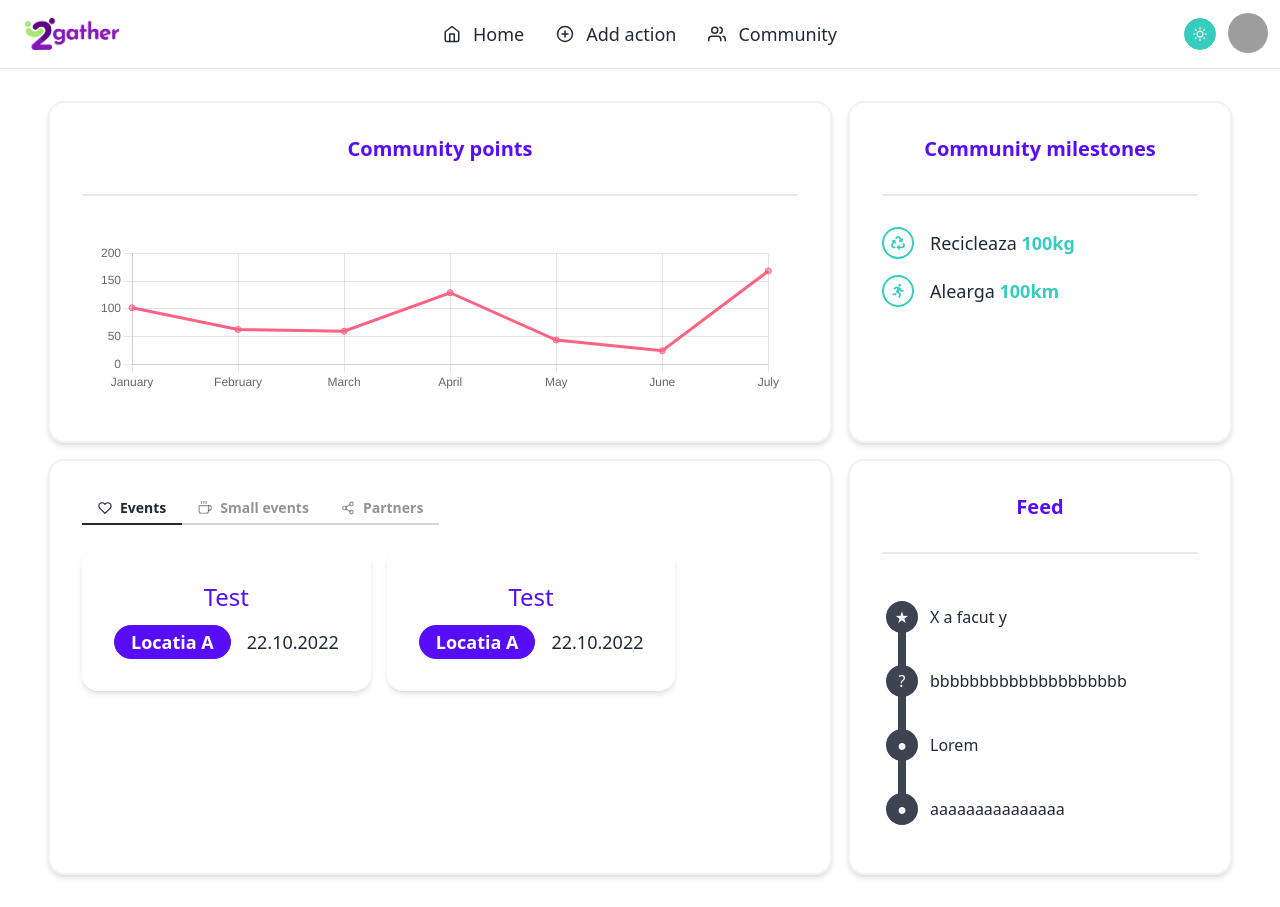
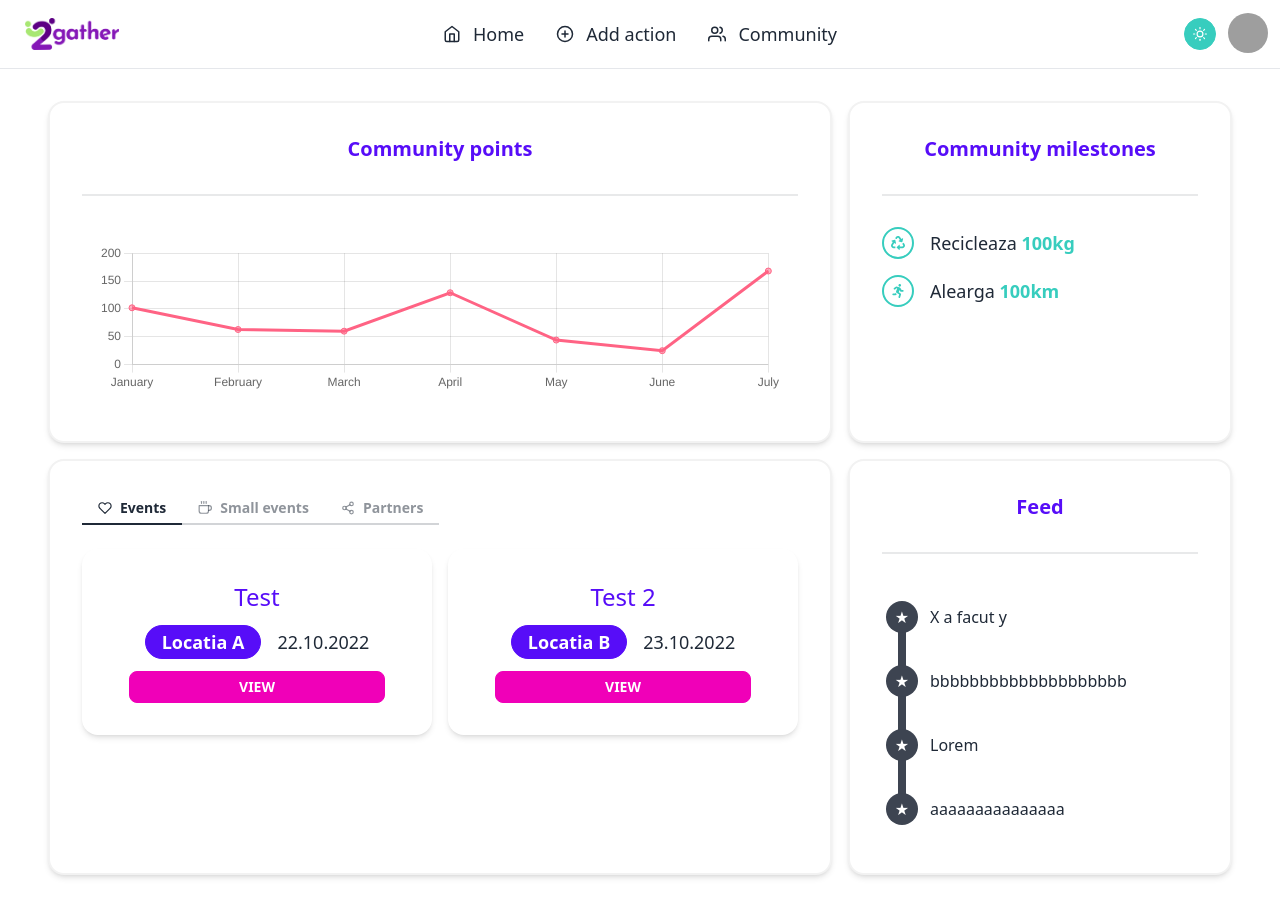
Before and after one commit to Aleksander223/devhacks2k22, a Next.js app in the folder frontend/: page / in a window 1280 px wide. Built offline with nearby package versions, Linux system fonts and the light colour scheme; grey boxes are pictures that could not be loaded.

Commit message:
Added some more views

```diff
--- a/frontend/components/AppCard.jsx
+++ b/frontend/components/AppCard.jsx
@@ -3,7 +3,7 @@ import React from "react";
 export default function AppCard() {
   return (
     <>
-      <div className="bg-base-200 card">
+      <div className="bg-base-200 card w-full">
         <figure><img src="https://placeimg.com/400/225/arch" alt="car!" /></figure>
         <div className="card-body">
           <h2 className="card-title">Life hack</h2>
--- a/frontend/package.json
+++ b/frontend/package.json
@@ -19,6 +19,8 @@
     "react-chartjs-2": "^5.0.1",
     "react-dom": "18.2.0",
     "react-icons": "^4.6.0",
+    "sweetalert2": "^11.6.9",
+    "sweetalert2-react-content": "^5.0.7",
     "theme-change": "^2.2.0"
   },
   "devDependencies": {
--- /dev/null
+++ b/frontend/pages/event/[id].js
@@ -0,0 +1,3 @@
+export default function EventPage() {
+    return <h1>changeme</h1>
+}
--- a/frontend/pages/index.js
+++ b/frontend/pages/index.js
@@ -1,12 +1,64 @@
-import AppCard from "../components/AppCard";
 import ChartCard from "../components/ChartCard";
-import KPICard from "../components/KPICard";
 import { FiHeart, FiCoffee, FiShare2 } from "react-icons/fi";
 import { FaRecycle, FaRunning } from "react-icons/fa";
 import { useState } from "react";
+import Link from "next/link";
+
+const restaurants = [
+  {
+    id: 1,
+    name: "Shaormeria Baneasa",
+    img: "https://placeimg.com/400/225/arch"
+  },
+  {
+    id: 2,
+    name: "Furgoneta",
+    img: "https://placeimg.com/400/225/arch"
+  }
+]
+
+const events = [
+  {
+    id: 1,
+    name: "Test",
+    location: "Locatia A",
+    date: "22.10.2022"
+  },
+  {
+    id: 2,
+    name: "Test 2",
+    location: "Locatia B",
+    date: "23.10.2022"
+  }
+]
+
+const smallEvents = [
+  {
+    id: 1,
+    name: "test",
+    location: "Locatia X",
+    date: "22.10.2022"
+  },
+  {
+    id: 2,
+    name: "testing",
+    location: "Locatia Y",
+    date: "23.10.2022"
+  }
+]
+
+const feed = [
+  "X a facut y",
+  "bbbbbbbbbbbbbbbbbbbb",
+  "Lorem",
+  "aaaaaaaaaaaaaaa"
+]
 
 export default function Home() {
   const [tab, setTab] = useState(1);
+
+  const showRestaurantModal = (restaurant) => {
+  }
 
   return (
     <>
@@ -41,48 +93,53 @@ export default function Home() {
                   <a onClick={() => setTab(3)} className={`tab tab-bordered ${tab === 3 ? "tab-active" : ""}`}><FiShare2 className="mr-2" />Partners</a>
                 </div>
               </div>
-              {tab === 1 && <div className="flex flex-col md:flex-row gap-4 content-evenly"><div className="mt-4 card shadow-md p-4 md:p-8">
-                <div className="mx-auto text-center">
-                  <p className="text-2xl text-primary mb-3">Test</p>
-                  <div className="badge badge-primary p-4 text-lg font-semibold">Locatia A</div>
-                  <p className="inline ml-4 text-lg">22.10.2022</p>
-                </div>
-              </div>
-                <div className="mt-4 card shadow-md p-4 md:p-8">
-                  <div className="mx-auto text-center">
-                    <p className="text-2xl text-primary mb-3">Test</p>
-                    <div className="badge badge-primary p-4 text-lg font-semibold">Locatia A</div>
-                    <p className="inline ml-4 text-lg">22.10.2022</p>
-                  </div>
-                </div></div>}
-              {tab === 2 && <div className="flex flex-col md:flex-row gap-4 content-evenly"><div className="mt-4 card shadow-md p-4 md:p-8">
-                <div className="mx-auto text-center">
-                  <p className="text-2xl text-primary mb-3">Test2</p>
-                  <div className="badge badge-primary p-4 text-lg font-semibold">Locatia C</div>
-                  <p className="inline ml-4 text-lg">22.10.2022</p>
-                </div>
-              </div>
-                <div className="mt-4 card shadow-md p-4 md:p-8">
-                  <div className="mx-auto text-center">
-                    <p className="text-2xl text-primary mb-3">Test2</p>
-                    <div className="badge badge-primary p-4 text-lg font-semibold">Locatia D</div>
-                    <p className="inline ml-4 text-lg">22.10.2022</p>
-                  </div>
-                </div></div>}
-              {tab === 3 && <div className="flex flex-col md:flex-row gap-4 content-evenly"><div className="mt-4 card shadow-md p-4 md:p-8">
-                <div className="mx-auto text-center">
-                  <p className="text-lg text-semibold text-primary">Shaormeria Baneasa</p>
-                  <figure className="mt-4"><img src="https://placeimg.com/400/225/arch" alt="car!" /></figure>
+              {tab === 1 && <div className="flex flex-col md:flex-row gap-4 content-evenly">
+                {
+                  events.map(event => {
+                    return (
+                      <div className="mt-4 card shadow-md p-4 md:p-8">
 
-                </div>
-              </div>
-                <div className="mt-4 card shadow-md p-4 md:p-8">
-                  <div className="mx-auto text-center">
-                    <p className="text-lg text-semibold text-primary">Furgoneta</p>
-                    <figure className="mt-4"><img src="https://placeimg.com/400/225/arch" alt="car!" /></figure>
+                        <div className="mx-auto text-center">
+                          <p className="text-2xl text-primary mb-3">{event.name}</p>
+                          <div className="badge badge-primary p-4 text-lg font-semibold">{event.location}</div>
+                          <p className="inline ml-4 text-lg">{event.date}</p>
+                          <Link href={`/event/${event.id}`}><button className="btn btn-secondary mt-3 btn-sm btn-wide text-secondary-content">View</button></Link>
+                        </div>
+                      </div>
+                    );
+                  })
+                }
+              </div>}
+              {tab === 2 && <div className="flex flex-col md:flex-row gap-4 content-evenly">
+                {
+                  smallEvents.map(event => {
+                    return (
+                      <div className="mt-4 card shadow-md p-4 md:p-8">
 
-                  </div>
-                </div></div>}
+                        <div className="mx-auto text-center">
+                          <p className="text-2xl text-primary mb-3">{event.name}</p>
+                          <div className="badge badge-primary p-4 text-lg font-semibold">{event.location}</div>
+                          <p className="inline ml-4 text-lg">{event.date}</p>
+                          <Link href={`/event/${event.id}`}><button className="btn btn-secondary mt-3 btn-sm btn-wide text-secondary-content">View</button></Link>
+                        </div>
+                      </div>
+                    );
+                  })
+                }
+              </div>}
+              {tab === 3 && <div className="flex flex-col md:flex-row gap-4 content-evenly">
+                {restaurants.map((restaurant) => {
+                  return (
+                    <div className="mt-4 card shadow-md p-4 md:p-8">
+                      <div className="mx-auto text-center">
+                        <p className="text-lg text-semibold text-primary">{restaurant.name}</p>
+                        <figure className="mt-4"><img src={restaurant.img} alt="car!" /></figure>
+                        <Link href={`/restaurant/${restaurant.id}`}><button className="btn btn-secondary mt-3 btn-sm btn-wide text-secondary-content">View</button></Link>
+                      </div>
+                    </div>
+                  );
+                })}
+              </div>}
             </div>
           </div>
         </div>
@@ -92,12 +149,12 @@ export default function Home() {
               <h2 className="card-title mx-auto text-primary">Feed</h2>
               <div className="divider"></div>
               <ul className="steps steps-vertical">
-                <li data-content="★" className="step step-neutral">X a facut y</li>
-                <li data-content="?" className="step step-neutral">bbbbbbbbbbbbbbbbbbbb</li>
-                <li data-content="●" className="step step-neutral">Lorem</li>
-                <li data-content="●" className="step step-neutral">aaaaaaaaaaaaaaa</li>
+                {
+                  feed.map(notification => {
+                    return <li data-content="★" className="step step-neutral">{notification}</li>
+                  })
+                }
               </ul>
-
             </div>
           </div>
         </div>
--- /dev/null
+++ b/frontend/pages/restaurant/[id].js
@@ -0,0 +1,57 @@
+import { RiLeafLine } from "react-icons/ri";
+import {TbTemperature} from "react-icons/tb"
+import KPICard from "../../components/KPICard";
+
+const restaurant = {
+    name: "Test restaurant",
+    carbon: 203,
+    vegan: true,
+    level: 3,
+    img: "https://placeimg.com/400/225/arch"
+}
+
+const offers = [
+    {
+        name: "pizza test",
+        oldPrice: 25,
+        newPrice: 10,
+        cost: 100
+    }
+]
+
+export default function RestaurantProfile() {
+    return (
+        <div className="grid grid-cols-1 gap-4">
+            <div className="col-span-1 text-center flex flex-row">
+                <div className="card bg-base-100 shadow-md border-base-200 border-2 w-full lg:w-2/3 p-4 mx-auto">
+                    <figure><img src="https://placeimg.com/400/225/arch" alt="car!" /></figure>
+                    <div className="card-body">
+                        <h2 className="card-title mx-auto text-primary">{restaurant.name}</h2>
+                        <div className="flex flex-col md:flex-row gap-4 content-evenly">
+                            <div className="mt-4 card shadow-md p-4 md:p-8 mx-auto w-full md:w-80">
+                                <div>
+                                    <div className="btn btn-sm btn-circle btn-outline border-success border-2"><TbTemperature className="text-success font-black text-xl" /></div>
+                                    <p className="inline ml-4 text-lg">Carbon footprint <span className="text-accent font-semibold">{restaurant.carbon}</span></p>
+                                </div>
+                            </div>
+                            {restaurant.vegan && <div className="mt-4 card shadow-md p-4 md:p-8 mx-auto w-full md:w-80">
+                                <div>
+                                    <div className="btn btn-sm btn-circle btn-outline border-success border-2"><RiLeafLine className="text-success font-black" /></div>
+                                    <p className="inline ml-4 text-lg">Vegan <span className="text-accent font-semibold">friendly</span></p>
+                                </div>
+                            </div>}
+                            <div className="mt-4 card shadow-md p-4 md:p-8 mx-auto w-full md:w-80">
+                                <div>
+                                    <p className="inline ml-4 text-lg"><span className="text-accent font-semibold">Level {restaurant.level}</span> involvedness</p>
+                                </div>
+                            </div>
+                        </div>
+                        <div className="card bg-base-100 shadow-md border-base-200 border-2 w-full lg:w-2/3 p-4 mx-auto">
+                            1
+                        </div>
+                    </div>
+                </div>
+            </div>
+        </div>
+    );
+}
```
Also changed, not shown: frontend/components/Navbar.jsx (+3 -3 lines), frontend/pages/user/[id].js (+5 -5 lines), frontend/styles/globals.css (line endings or trailing spaces), 1 other file (tests, documents, lock files or other folders).
